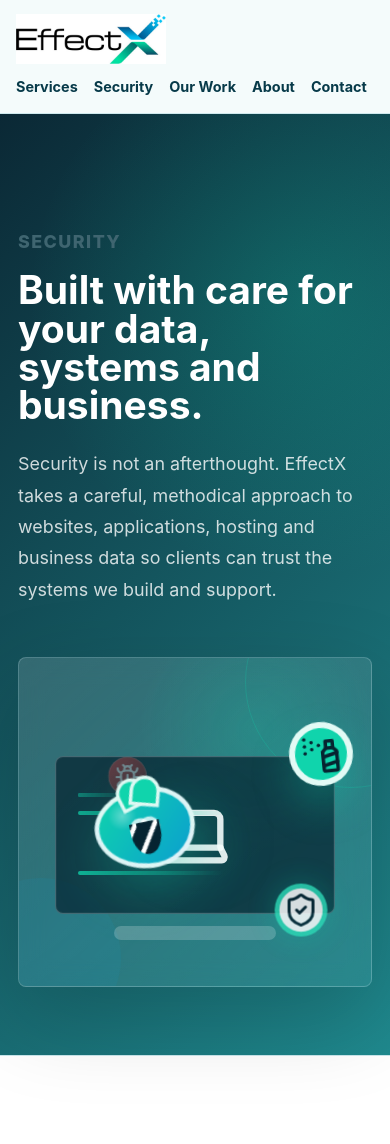
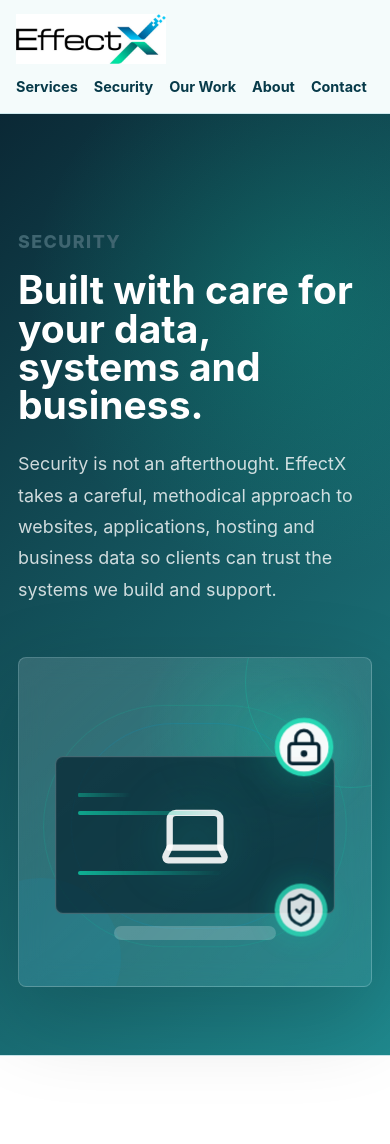
Before and after one commit to Jeffa2002/effectx-site, a Next.js app: page /security in a window 390 px wide. Shown: the top 1144 px of the page. Built offline with nearby package versions, Linux system fonts and the light colour scheme.

Commit message:
Polish security hero animation

```diff
--- a/app/security/page.tsx
+++ b/app/security/page.tsx
@@ -1,7 +1,6 @@
 import Link from "next/link";
 import {
   ArrowRight,
-  Bug,
   ClipboardCheck,
   Eye,
   FileSearch,
@@ -10,10 +9,8 @@ import {
   LockKeyhole,
   Scale,
   ServerCog,
-  SprayCan,
   ShieldCheck,
   Siren,
-  VenetianMask,
 } from "lucide-react";
 
 const securityChecks = [
@@ -103,6 +100,12 @@ export default function SecurityPage() {
           </div>
 
           <div className="security-visual" aria-hidden="true">
+            <div className="security-perimeter">
+              <span className="perimeter-ring perimeter-ring-one" />
+              <span className="perimeter-ring perimeter-ring-two" />
+              <span className="perimeter-pulse" />
+            </div>
+
             <div className="security-device">
               <div className="device-screen">
                 <Laptop size={76} />
@@ -113,25 +116,18 @@ export default function SecurityPage() {
               <div className="device-base" />
             </div>
 
-            <div className="threat-bug">
-              <Bug size={34} />
+            <div className="trust-lock">
+              <LockKeyhole size={42} />
             </div>
 
-            <div className="threat-hacker">
-              <VenetianMask size={34} />
+            <div className="threat-signal threat-signal-one">
+              <span />
             </div>
-
-            <div className="cyber-monster">
-              <span className="monster-eye monster-eye-left" />
-              <span className="monster-eye monster-eye-right" />
-              <span className="monster-mouth" />
+            <div className="threat-signal threat-signal-two">
+              <span />
             </div>
-
-            <div className="cyber-spray">
-              <SprayCan size={42} />
-              <span className="spray-cloud spray-cloud-one" />
-              <span className="spray-cloud spray-cloud-two" />
-              <span className="spray-cloud spray-cloud-three" />
+            <div className="threat-signal threat-signal-three">
+              <span />
             </div>
 
             <div className="security-shield">
--- a/app/styles.css
+++ b/app/styles.css
@@ -690,7 +690,7 @@ h3 {
   left: 58px;
   right: 58px;
   bottom: 62px;
-  z-index: 2;
+  z-index: 4;
 }
 
 .device-screen {
@@ -746,171 +746,99 @@ h3 {
   animation-delay: 0.76s;
 }
 
-.threat-bug {
+.security-perimeter {
+  position: absolute;
+  inset: 54px 36px 42px;
+  z-index: 2;
+  pointer-events: none;
+}
+
+.perimeter-ring {
+  position: absolute;
+  inset: 0;
+  border: 1px solid rgba(16, 212, 172, 0.36);
+  border-radius: 999px;
+  opacity: 0.78;
+  animation: perimeterBreathe 7.2s ease-in-out infinite;
+}
+
+.perimeter-ring-two {
+  inset: 24px 42px;
+  border-color: rgba(11, 159, 208, 0.4);
+  animation-delay: 0.7s;
+}
+
+.perimeter-pulse {
+  position: absolute;
+  inset: 34px 68px;
+  border: 2px solid rgba(255, 255, 255, 0.28);
+  border-radius: 999px;
+  animation: perimeterPulse 7.2s ease-in-out infinite;
+}
+
+.threat-signal {
+  position: absolute;
+  z-index: 3;
+  width: 18px;
+  height: 18px;
+  border: 2px solid rgba(255, 255, 255, 0.72);
+  border-radius: 999px;
+  opacity: 0;
+}
+
+.threat-signal span {
+  position: absolute;
+  inset: 4px;
+  background: #e24747;
+  border-radius: inherit;
+  box-shadow: 0 0 20px rgba(226, 71, 71, 0.42);
+}
+
+.threat-signal-one {
+  top: 92px;
+  left: 14px;
+  animation: signalBlockedOne 7.2s ease-in-out infinite;
+}
+
+.threat-signal-two {
+  top: 48px;
+  right: 42px;
+  animation: signalBlockedTwo 7.2s ease-in-out infinite;
+  animation-delay: 0.9s;
+}
+
+.threat-signal-three {
+  bottom: 118px;
+  left: 32px;
+  animation: signalBlockedThree 7.2s ease-in-out infinite;
+  animation-delay: 1.8s;
+}
+
+.threat-signal::after {
+  content: "";
+  position: absolute;
+  inset: -10px;
+  border: 1px solid rgba(226, 71, 71, 0.34);
+  border-radius: 999px;
+  animation: threatRipple 7.2s ease-in-out infinite;
+}
+
+.trust-lock {
   position: absolute;
   top: 76px;
-  left: 20px;
-  z-index: 4;
-  width: 58px;
-  height: 58px;
-  display: grid;
-  place-items: center;
-  color: #fff;
-  background: linear-gradient(135deg, #e24747, #792626);
-  border: 1px solid rgba(255, 255, 255, 0.28);
-  border-radius: 999px;
-  box-shadow: 0 18px 42px rgba(121, 38, 38, 0.26);
-  animation: bugApproach 9.6s ease-in-out infinite;
-}
-
-.threat-hacker {
-  position: absolute;
-  bottom: 126px;
-  left: -72px;
-  z-index: 4;
-  width: 60px;
-  height: 60px;
-  display: grid;
-  place-items: center;
-  color: #fff;
-  background: linear-gradient(135deg, #2f4155, #111927);
-  border: 1px solid rgba(255, 255, 255, 0.24);
-  border-radius: 999px;
-  box-shadow: 0 18px 44px rgba(0, 0, 0, 0.28);
-  opacity: 0;
-  animation: hackerSneak 9.6s ease-in-out infinite;
-}
-
-.threat-hacker::after {
-  content: "";
-  position: absolute;
-  right: -20px;
-  width: 28px;
-  height: 3px;
-  background: repeating-linear-gradient(
-    90deg,
-    rgba(255, 255, 255, 0.84) 0 5px,
-    transparent 5px 10px
-  );
-  border-radius: 999px;
-  opacity: 0.7;
-}
-
-.cyber-monster {
-  position: absolute;
-  top: 158px;
-  left: 96px;
+  right: 78px;
   z-index: 7;
-  width: 104px;
-  height: 82px;
-  background:
-    radial-gradient(circle at 28% 28%, rgba(255, 255, 255, 0.32), transparent 17%),
-    linear-gradient(135deg, var(--aqua), var(--blue));
-  border: 5px solid rgba(255, 255, 255, 0.86);
-  border-radius: 52% 48% 44% 56% / 46% 48% 52% 54%;
-  box-shadow: 0 20px 46px rgba(16, 212, 172, 0.3);
-  opacity: 0;
-  transform-origin: center;
-  animation: monsterChomp 9.6s ease-in-out infinite;
-}
-
-.cyber-monster::before,
-.cyber-monster::after {
-  content: "";
-  position: absolute;
-  top: -15px;
-  width: 24px;
-  height: 24px;
-  background: var(--aqua);
-  border: 4px solid rgba(255, 255, 255, 0.86);
-  border-radius: 999px 999px 4px 4px;
-}
-
-.cyber-monster::before {
-  left: 20px;
-  transform: rotate(-16deg);
-}
-
-.cyber-monster::after {
-  right: 20px;
-  transform: rotate(16deg);
-}
-
-.monster-eye {
-  position: absolute;
-  top: 26px;
-  width: 10px;
-  height: 10px;
-  background: var(--navy);
-  border-radius: 999px;
-  box-shadow: 0 0 0 4px rgba(255, 255, 255, 0.76);
-}
-
-.monster-eye-left {
-  left: 30px;
-}
-
-.monster-eye-right {
-  right: 30px;
-}
-
-.monster-mouth {
-  position: absolute;
-  left: 26px;
-  right: 26px;
-  bottom: 18px;
-  height: 18px;
-  background:
-    linear-gradient(135deg, transparent 0 42%, #fff 43% 55%, transparent 56%) 6px 0 / 18px 18px repeat-x,
-    var(--navy);
-  border-radius: 4px 4px 999px 999px;
-  transform-origin: center top;
-  animation: monsterMouth 9.6s ease-in-out infinite;
-}
-
-.cyber-spray {
-  position: absolute;
-  top: 88px;
-  right: 32px;
-  z-index: 5;
-  width: 74px;
-  height: 74px;
+  width: 78px;
+  height: 78px;
   display: grid;
   place-items: center;
   color: var(--navy);
-  background: var(--aqua);
-  border: 7px solid rgba(255, 255, 255, 0.88);
+  background: rgba(255, 255, 255, 0.96);
+  border: 6px solid rgba(16, 212, 172, 0.9);
   border-radius: 999px;
-  box-shadow: 0 20px 42px rgba(16, 212, 172, 0.28);
-  animation: sprayTilt 9.6s ease-in-out infinite;
-}
-
-.spray-cloud {
-  position: absolute;
-  top: 25px;
-  right: 62px;
-  height: 8px;
-  background: rgba(255, 255, 255, 0.86);
-  border-radius: 999px;
-  opacity: 0;
-  transform-origin: right;
-  animation: sprayBurst 9.6s ease-in-out infinite;
-}
-
-.spray-cloud-one {
-  width: 64px;
-}
-
-.spray-cloud-two {
-  top: 39px;
-  width: 84px;
-  animation-delay: 0.08s;
-}
-
-.spray-cloud-three {
-  top: 53px;
-  width: 58px;
-  animation-delay: 0.16s;
+  box-shadow: 0 0 44px rgba(16, 212, 172, 0.34);
+  transform-origin: center;
+  animation: lockSteady 7.2s ease-in-out infinite;
 }
 
 .security-shield {
@@ -1234,56 +1162,113 @@ h3 {
   }
 }
 
-@keyframes bugApproach {
+@keyframes perimeterBreathe {
   0%,
-  10% {
-    transform: translate(0, 0) scale(1);
+  100% {
+    transform: scale(0.96);
+    opacity: 0.5;
+  }
+
+  48% {
+    transform: scale(1.02);
+    opacity: 0.9;
+  }
+}
+
+@keyframes perimeterPulse {
+  0%,
+  58%,
+  100% {
+    transform: scale(0.8);
+    opacity: 0;
+  }
+
+  68% {
+    transform: scale(1.02);
+    opacity: 0.75;
+  }
+
+  82% {
+    transform: scale(1.24);
+    opacity: 0;
+  }
+}
+
+@keyframes signalBlockedOne {
+  0%,
+  10%,
+  100% {
+    transform: translate(0, 0) scale(0.86);
+    opacity: 0;
+  }
+
+  24% {
+    transform: translate(64px, 42px) scale(1);
     opacity: 1;
   }
 
-  26% {
-    transform: translate(115px, 58px) scale(1.08);
+  36%,
+  52% {
+    transform: translate(84px, 52px) scale(0.55);
+    opacity: 0;
+  }
+}
+
+@keyframes signalBlockedTwo {
+  0%,
+  10%,
+  100% {
+    transform: translate(0, 0) scale(0.86);
+    opacity: 0;
+  }
+
+  25% {
+    transform: translate(-44px, 44px) scale(1);
     opacity: 1;
   }
 
-  35%,
-  48% {
-    transform: translate(115px, 58px) scale(0.62);
+  38%,
+  54% {
+    transform: translate(-68px, 58px) scale(0.55);
     opacity: 0;
   }
-
+}
+
+@keyframes signalBlockedThree {
+  0%,
+  10%,
   100% {
-    transform: translate(0, 0) scale(1);
+    transform: translate(0, 0) scale(0.86);
+    opacity: 0;
+  }
+
+  25% {
+    transform: translate(72px, -28px) scale(1);
     opacity: 1;
   }
-}
-
-@keyframes sprayTilt {
+
+  38%,
+  54% {
+    transform: translate(94px, -40px) scale(0.55);
+    opacity: 0;
+  }
+}
+
+@keyframes threatRipple {
   0%,
-  18%,
   100% {
-    transform: rotate(0deg);
-  }
-
-  27%,
-  38% {
-    transform: rotate(-13deg);
-  }
-}
-
-@keyframes sprayBurst {
-  0%,
-  21%,
-  43%,
-  100% {
+    transform: scale(0.6);
     opacity: 0;
-    transform: scaleX(0.15) translateX(0);
-  }
-
-  29%,
-  37% {
-    opacity: 1;
-    transform: scaleX(1) translateX(-28px);
+  }
+
+  24% {
+    transform: scale(1);
+    opacity: 0.65;
+  }
+
+  40% {
+    transform: scale(1.7);
+    opacity: 0;
   }
 }
 
@@ -1305,67 +1290,15 @@ h3 {
   }
 }
 
-@keyframes hackerSneak {
+@keyframes lockSteady {
   0%,
-  48% {
-    transform: translate(0, 0) scale(0.9);
-    opacity: 0;
-  }
-
-  58% {
-    transform: translate(76px, -10px) scale(1);
-    opacity: 1;
-  }
-
-  66% {
-    transform: translate(122px, -26px) scale(1.05);
-    opacity: 1;
-  }
-
-  72%,
-  90% {
-    transform: translate(138px, -34px) scale(0.18);
-    opacity: 0;
-  }
-
   100% {
-    transform: translate(0, 0) scale(0.9);
-    opacity: 0;
-  }
-}
-
-@keyframes monsterChomp {
-  0%,
-  55%,
-  96%,
-  100% {
-    transform: translate(-58px, 8px) scale(0.35) rotate(8deg);
-    opacity: 0;
-  }
-
-  66% {
-    transform: translate(-16px, 0) scale(1.06) rotate(-5deg);
-    opacity: 1;
-  }
-
-  72%,
-  84% {
-    transform: translate(22px, -10px) scale(1.18) rotate(-12deg);
-    opacity: 1;
-  }
-}
-
-@keyframes monsterMouth {
-  0%,
-  62%,
-  82%,
-  100% {
-    transform: scaleY(0.6);
-  }
-
-  69%,
+    transform: scale(0.94);
+  }
+
+  46%,
   74% {
-    transform: scaleY(1.55);
+    transform: scale(1);
   }
 }
 
@@ -1605,42 +1538,35 @@ h3 {
     height: 158px;
   }
 
-  .threat-bug {
+  .security-perimeter {
+    inset: 42px 18px 34px;
+  }
+
+  .perimeter-ring-two {
+    inset: 20px 30px;
+  }
+
+  .trust-lock {
     top: 58px;
-    left: 14px;
-    width: 50px;
-    height: 50px;
-  }
-
-  .threat-hacker {
-    bottom: 108px;
-    left: -64px;
-    width: 52px;
-    height: 52px;
-  }
-
-  .cyber-monster {
-    top: 144px;
-    left: 64px;
-    width: 86px;
-    height: 70px;
-    border-width: 4px;
-  }
-
-  .cyber-monster::before,
-  .cyber-monster::after {
-    top: -13px;
-    width: 20px;
-    height: 20px;
-    border-width: 3px;
-  }
-
-  .cyber-spray {
-    top: 64px;
-    right: 18px;
-    width: 64px;
-    height: 64px;
-    border-width: 6px;
+    right: 36px;
+    width: 62px;
+    height: 62px;
+    border-width: 5px;
+  }
+
+  .threat-signal-one {
+    top: 76px;
+    left: 12px;
+  }
+
+  .threat-signal-two {
+    top: 42px;
+    right: 26px;
+  }
+
+  .threat-signal-three {
+    bottom: 94px;
+    left: 20px;
   }
 
   .security-shield {
@@ -1694,12 +1620,11 @@ h3 {
   .hero-flow-card::after,
   .hero-flow-line::before,
   .hero-flow-step,
-  .threat-bug,
-  .threat-hacker,
-  .cyber-monster,
-  .monster-mouth,
-  .cyber-spray,
-  .spray-cloud,
+  .perimeter-ring,
+  .perimeter-pulse,
+  .threat-signal,
+  .threat-signal::after,
+  .trust-lock,
   .security-shield,
   .access-line {
     animation: none;
```
Also changed, not shown: 2 other files (tests, documents, lock files or other folders).
